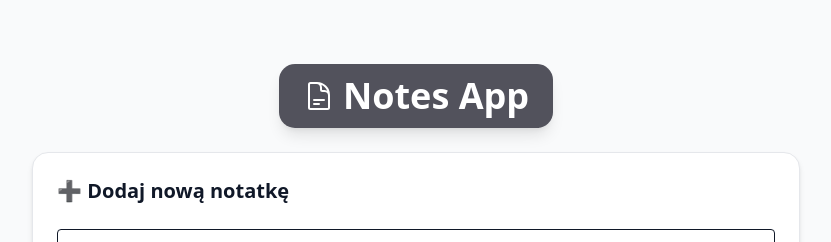
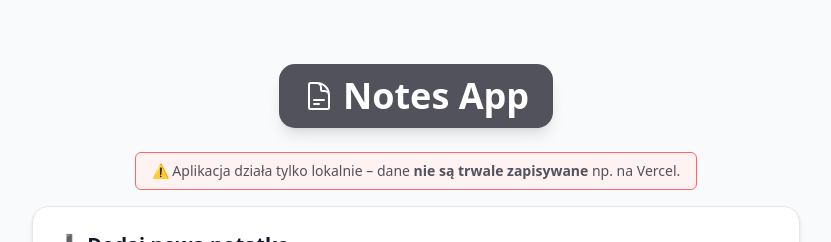
Before and after one commit to BartoszBee/notes-app, a Next.js app: page / in a window 1280 px wide. Shown: the top 242 px of the page, without its empty margins (224-1055 px from the left). Built offline with nearby package versions, Linux system fonts and the light colour scheme; no server answers; the database is empty.

Commit message:
info local working added

```diff
--- a/app/page.tsx
+++ b/app/page.tsx
@@ -99,6 +99,11 @@ export default function NotesPage() {
           <DocumentTextIcon className="h-8 w-8 text-white" />
           Notes App
         </h1>
+        <p className="text-center text-sm text-zinc-600 bg-red-50 border border-red-400 w-fit m-auto mb-4 px-4 py-2 rounded-md">
+          ⚠️ Aplikacja działa tylko lokalnie – dane{" "}
+          <span className="font-semibold">nie są trwale zapisywane</span> np. na
+          Vercel.
+        </p>
 
         <section className="bg-white rounded-2xl shadow-md p-6 space-y-6 border border-gray-200">
           <h2 className="text-xl font-semibold">
```
